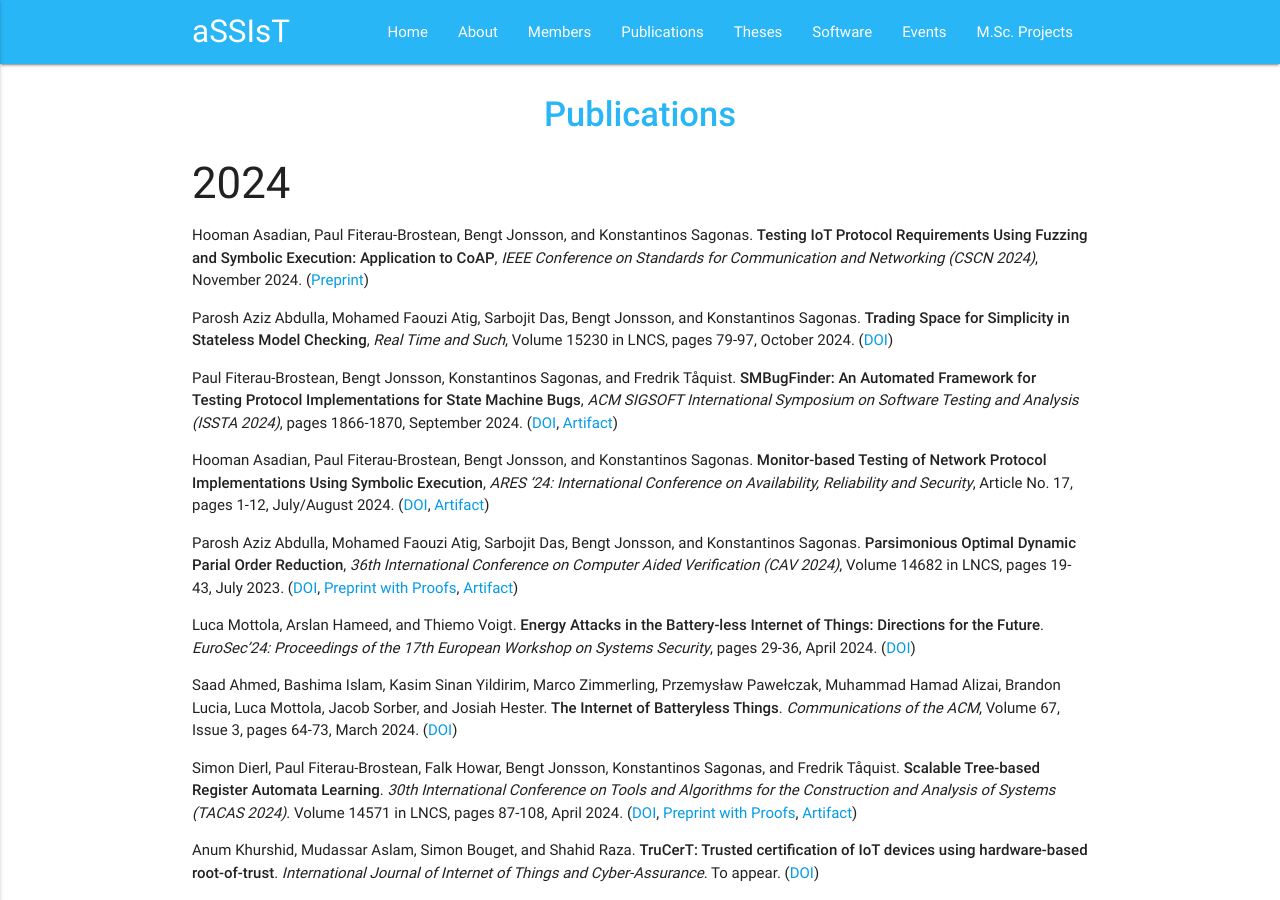
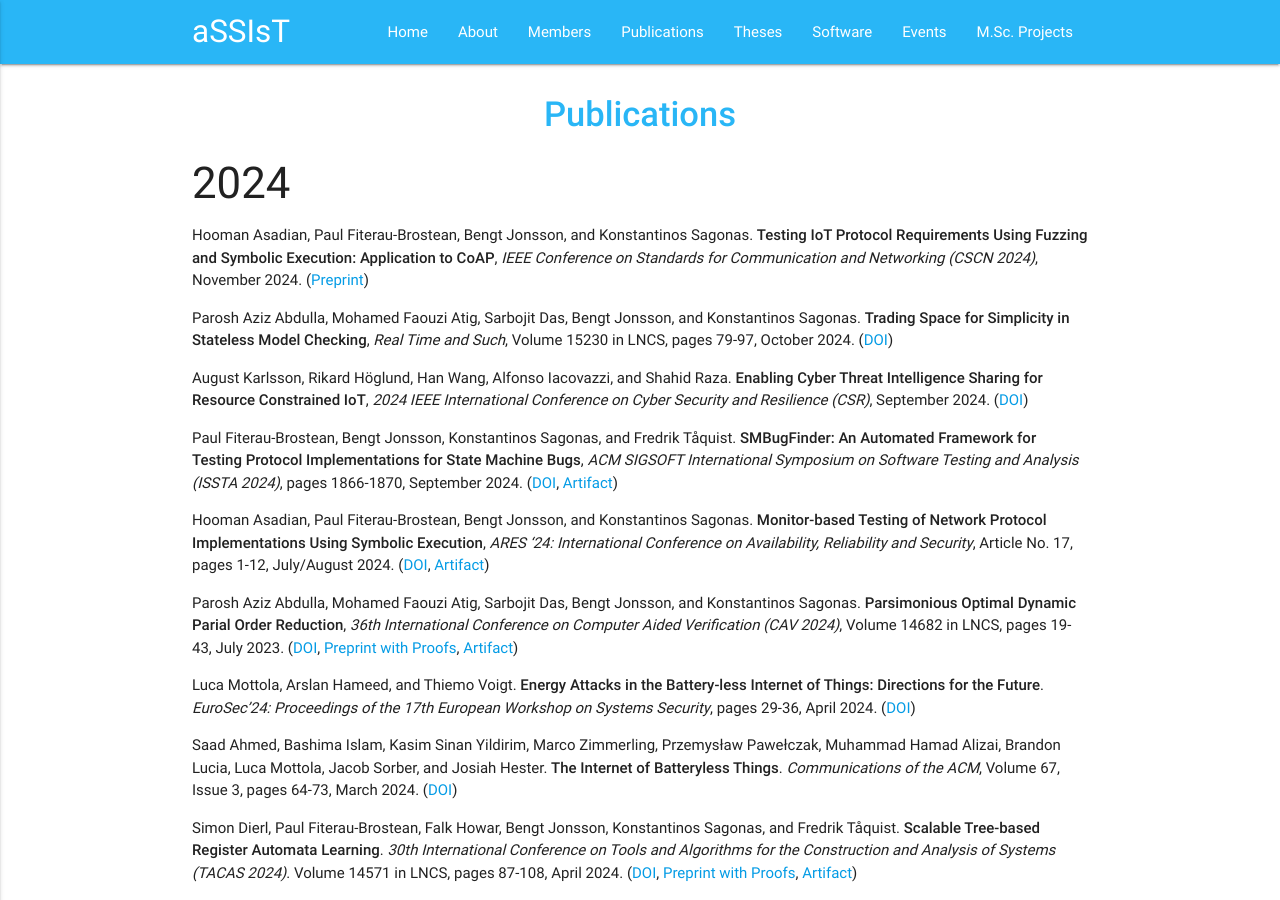
Before and after one commit to assist-project/assist-project.github.io, a Jekyll site: the page built from 03-publications.md, in a window 1280 px wide and 900 px high. Built offline with Jekyll 4.4.1, drawn with Linux system fonts in a browser that asks for light colours.

Commit message:
One more publication in 2024

```diff
--- a/03-publications.md
+++ b/03-publications.md
@@ -9,6 +9,8 @@ permalink: /publications/
 - Hooman Asadian, Paul Fiterau-Brostean, Bengt Jonsson, and Konstantinos Sagonas. **Testing IoT Protocol Requirements Using Fuzzing and Symbolic Execution: Application to CoAP**, _IEEE Conference on Standards for Communication and Networking (CSCN 2024)_, November 2024. ([Preprint](papers/TestingProtocolRequirements@CSCN-24.pdf))
 
 - Parosh Aziz Abdulla, Mohamed Faouzi Atig, Sarbojit Das, Bengt Jonsson, and Konstantinos Sagonas. **Trading Space for Simplicity in Stateless Model Checking**, _Real Time and Such_, Volume 15230 in LNCS, pages 79-97, October 2024. ([DOI](https://doi.org/10.1007/978-3-031-73751-0_8))
+
+- August Karlsson, Rikard Höglund, Han Wang, Alfonso Iacovazzi, and Shahid Raza. **Enabling Cyber Threat Intelligence Sharing for Resource Constrained IoT**, _2024 IEEE International Conference on Cyber Security and Resilience (CSR)_, September 2024. ([DOI](https://doi.org/10.1109/CSR61664.2024.10679511))
 
 - Paul Fiterau-Brostean, Bengt Jonsson, Konstantinos Sagonas, and Fredrik Tåquist. **SMBugFinder: An Automated Framework for Testing Protocol Implementations for State Machine Bugs**, _ACM SIGSOFT International Symposium on Software Testing and Analysis (ISSTA 2024)_, pages 1866-1870, September 2024. ([DOI](https://doi.org/10.1145/3650212.3685310), [Artifact][ISSTA-2024-Artifact])
 
```
